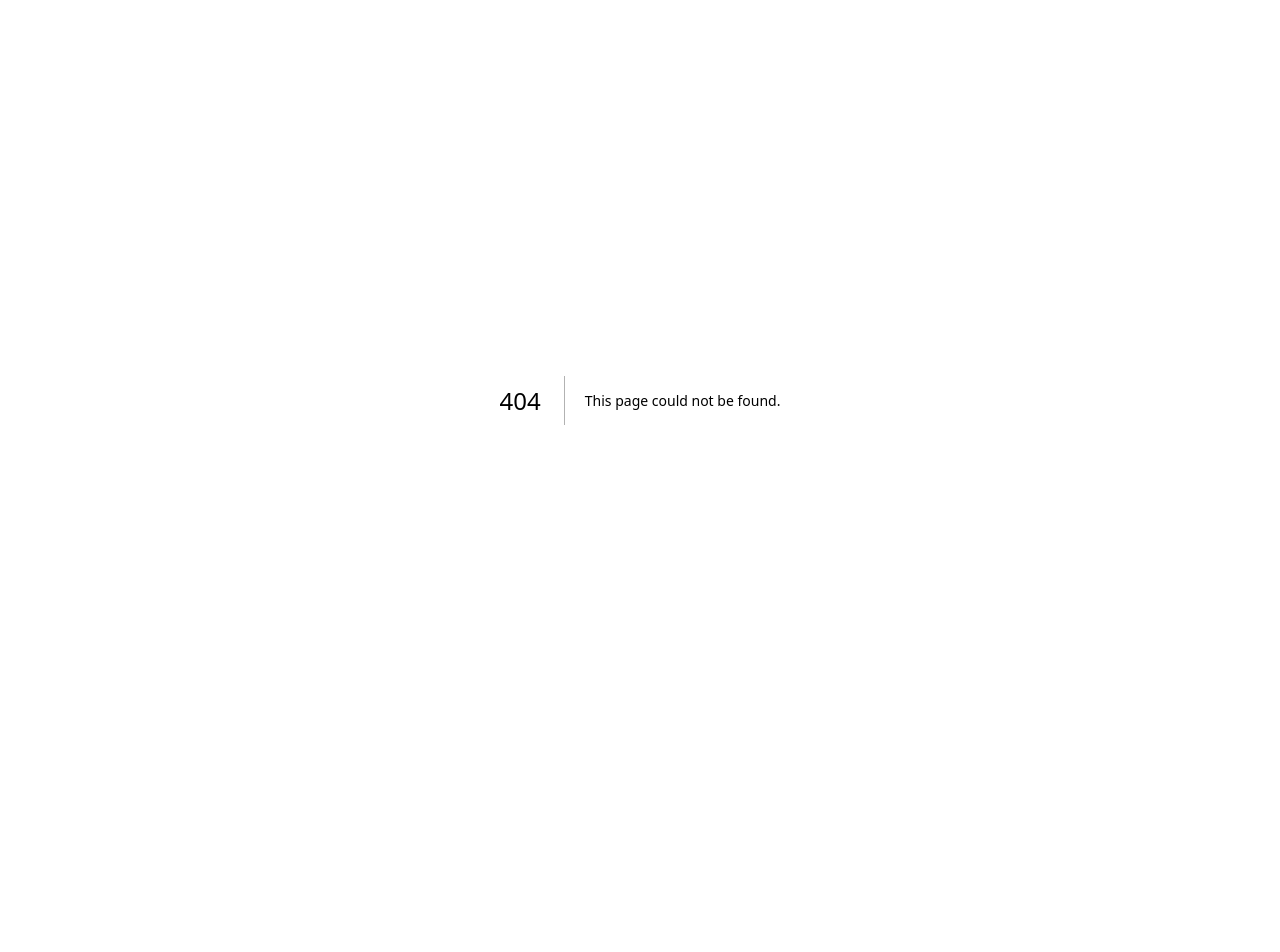
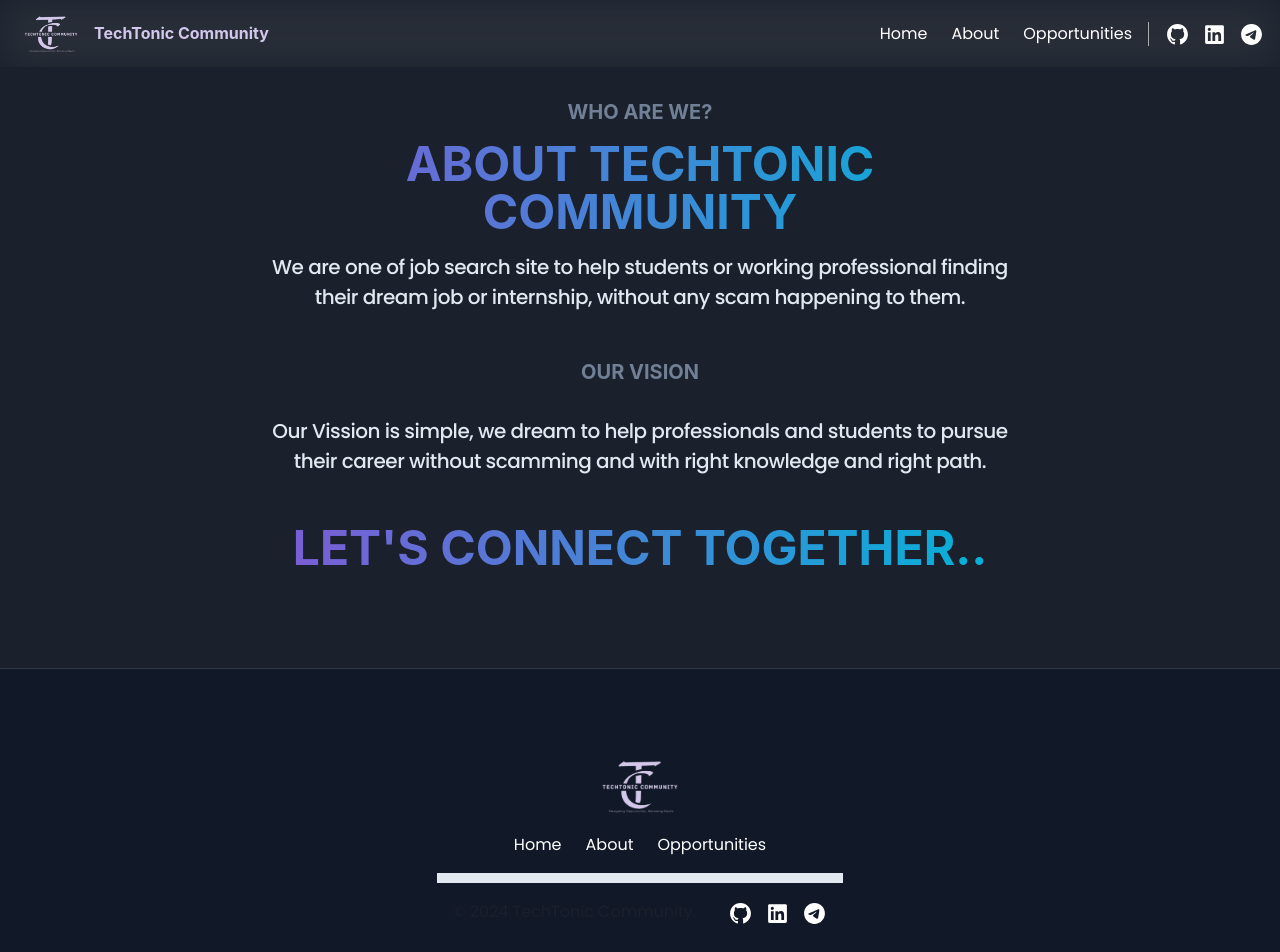
Before and after one commit to exionstech/techtonic-new, a Next.js app: page /about in a window 1280 px wide. Before the commit this address had no page. Shown: the top 952 px of the page. Before the commit the page ends 800 px from the top, so only its background shows below. Built offline with nearby package versions, Linux system fonts and the light colour scheme.

Commit message:
Refactor Navbar and Footer components to conditionally display based on the current page

```diff
--- a/app/(dashboard)/Hero.tsx
+++ b/app/(dashboard)/Hero.tsx
@@ -5,7 +5,7 @@
 const Hero = () => {
   return (
     <div>
-      {/* <Navbar/> */}
+
        <Stack
       position="relative"
       maxW="container.md"
--- a/app/(dashboard)/layout.tsx
+++ b/app/(dashboard)/layout.tsx
@@ -26,7 +26,7 @@
       <main className={`${inter.className} h-full dark:bg-gray-900 dark:text-white`} >
         {children}
         <Opportunity/>
-        <Footer/>
+        {/* <Footer/> */}
       </main>
       </div>
 
--- /dev/null
+++ b/app/about/page.tsx
@@ -0,0 +1,25 @@
+import Wrapper from "@/providers/wrapper"
+import Container from "../../components/utility/Container";
+import { Box, Text } from "@chakra-ui/react";
+
+const page = () => {
+  return (
+    <Wrapper>
+      <Box py="5" pb={20}>
+        <Container
+          subtitle="Who are We?"
+          title="About TechTonic Community"
+          text="We are one of job search site to help students or working professional finding their dream job or internship, without any scam happening to them."
+        />
+        <Container
+          subtitle="Our Vision"
+          title=""
+          text="Our Vission is simple, we dream to help professionals and students to pursue their career without scamming and with right knowledge and right path."
+        />
+        <Container subtitle="" title="Let's Connect together.." text="" />
+      </Box>
+    </Wrapper>
+  );
+};
+
+export default page;
--- a/app/layout.tsx
+++ b/app/layout.tsx
@@ -5,6 +5,7 @@
 import { ToastProvider } from "@/providers/toast-provider";
 import { Providers } from "@/providers/provider";
 import Navbar from "@/components/Navbar/Navbar";
+import Footer from "@/components/Footer/Footer";
 
 const poppins = Poppins({ subsets: ["latin"], weight:["100","200","300","400","500","600","700","800","900"] });
 
@@ -26,8 +27,11 @@
       <body className={poppins.className}>
         <Navbar/>
         {children}
+        <ToastProvider/>
+      <div className='bg-gray-900 dark !scroll-smooth'>
+        <Footer/>
+      </div>
 
-        <ToastProvider/>
       </body>
       </Providers>
     </html>
--- a/components/Footer/Footer.tsx
+++ b/components/Footer/Footer.tsx
@@ -10,17 +10,22 @@
 export default function Footer() {
   const pathname = usePathname();
   const homepage = pathname === "/";
+  const aboutpage = pathname === "/about";
+
+  console.log("Current pathname:", pathname);
+  console.log("Is homepage:", homepage);
+  console.log("Is aboutpage:", aboutpage);
   return (
     <VStack
       alignItems="center"
       spacing="5"
-      borderTop={homepage ? "1px" : "0"}
+      borderTop={homepage || aboutpage ? "1px" : "0"}
       borderColor={"gray.700"}
-      mt="12"
+      mt="0"
       py="5"
     >
       <Box
-       display={homepage ? "block" : "none"}
+       display={homepage ||aboutpage  ? "block" : "none"}
       bg={"dark"} color={"dark"} py={5} mt={30}>
         <Container
           as={Stack}
--- a/components/Navbar/Navbar.tsx
+++ b/components/Navbar/Navbar.tsx
@@ -11,10 +11,11 @@
 const Navbar = () => {
   const pathname = usePathname();
   const homepage = pathname === "/";
+  const aboutpage = pathname === "/about";
   return (
 
     <Box
-      display={homepage ? "block" : "none"}
+      display={homepage || aboutpage ? "block" : "none"}
       backdropFilter="auto"
       backdropContrast="85%"
       backdropBlur="20px"
```
